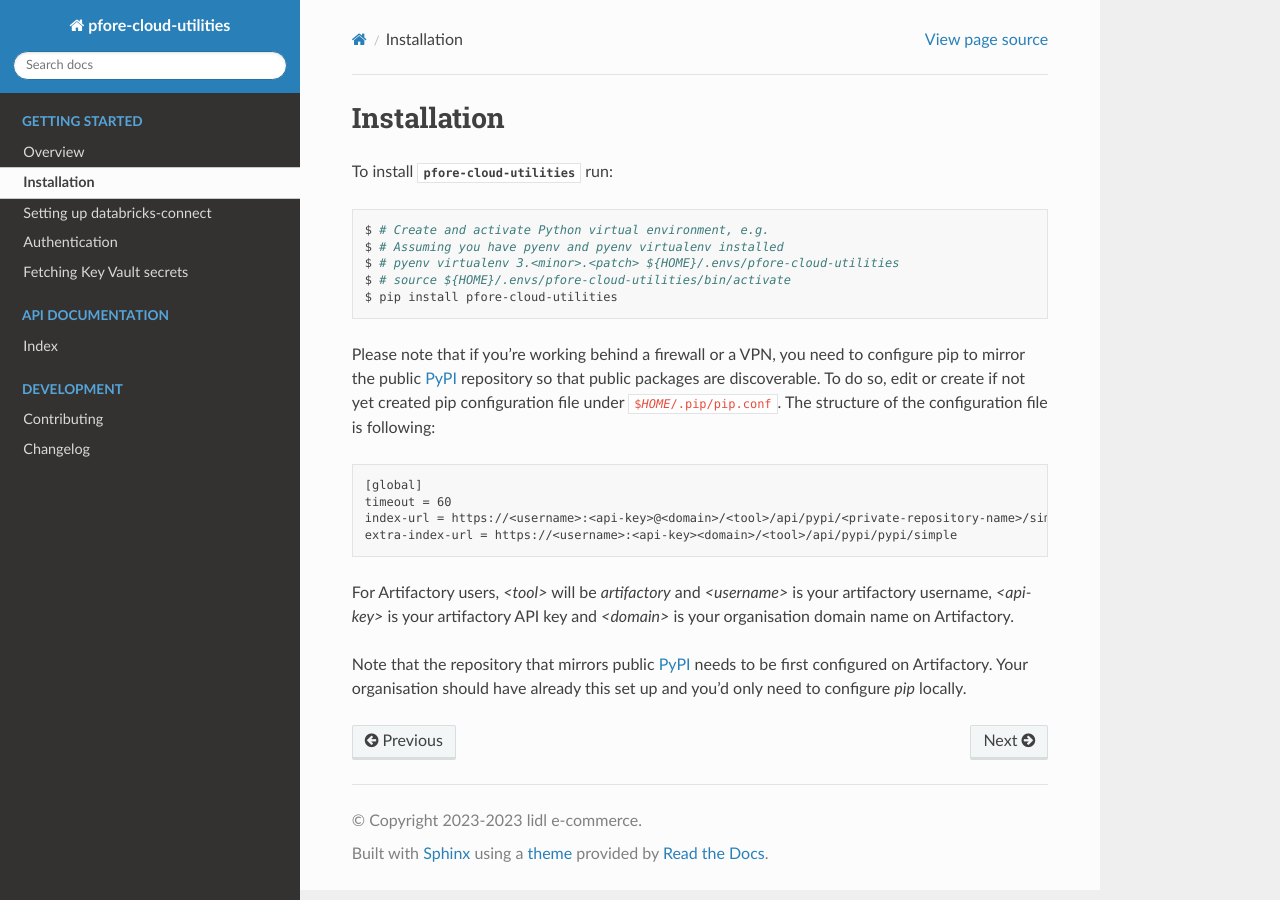
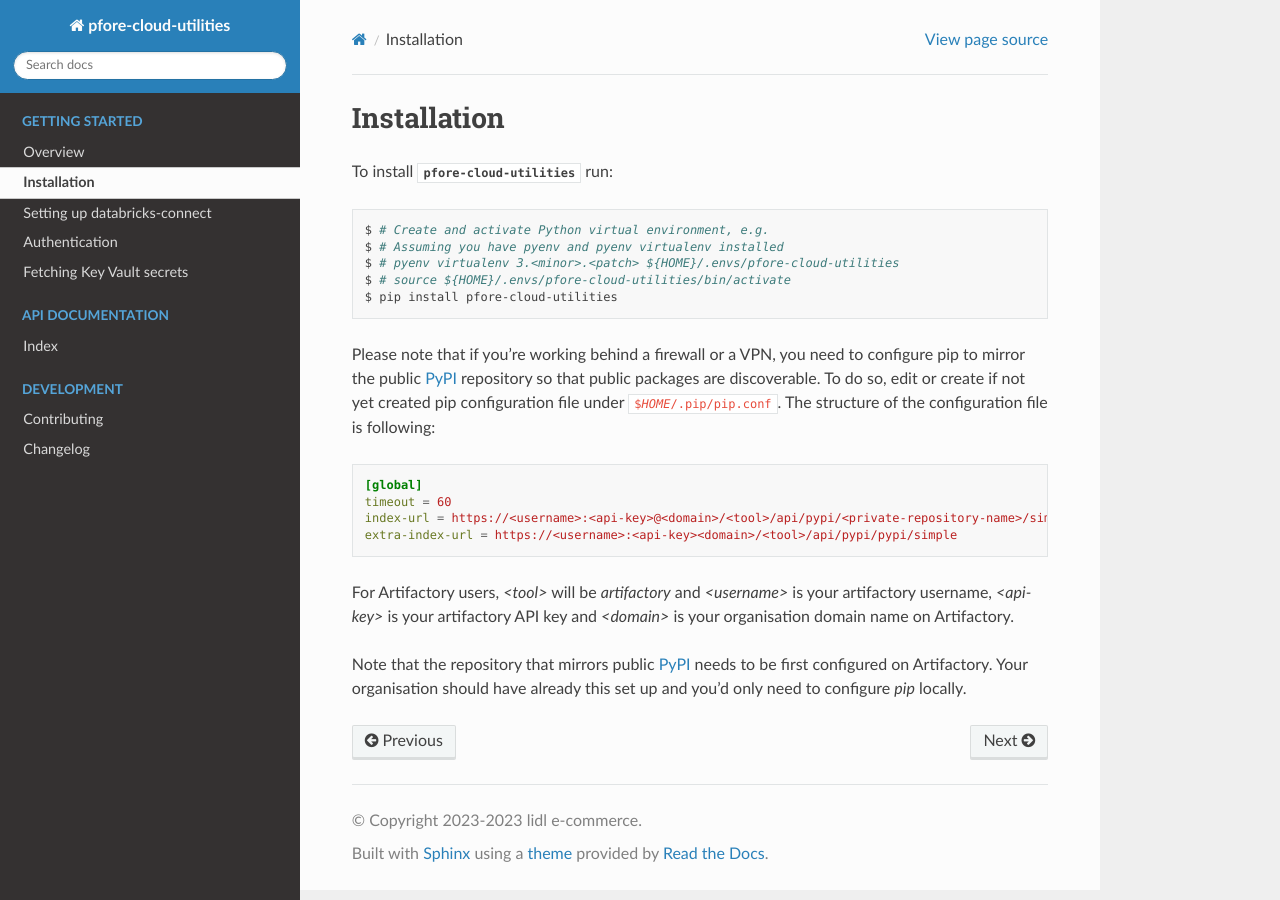
Before and after one commit to Bahaabrougui/pfore-cloud-utilities, a Sphinx documentation site: the page built from docs/install.rst, in a window 1280 px wide. Built offline with Sphinx 7.4.7 and the Read the Docs theme 2.0.0, drawn with Linux system fonts in a browser that asks for light colours; pages that are not in the unit, such as notebooks, are missing from menus; the version number could not be read and is left out.

Commit message:
Fix documentation build
* Fix documentation

---------

Co-authored-by: abrougui <bahaeddine.abrougui@lidl.com>

```diff
--- a/docs/install.rst
+++ b/docs/install.rst
@@ -17,7 +17,7 @@ are discoverable. To do so, edit or create if not yet created
 pip configuration file under :file:`${HOME}/.pip/pip.conf`. The structure of
 the configuration file is following:
 
-.. code-block:: conf
+.. code-block:: cfg
 
     [global]
     timeout = 60
```
